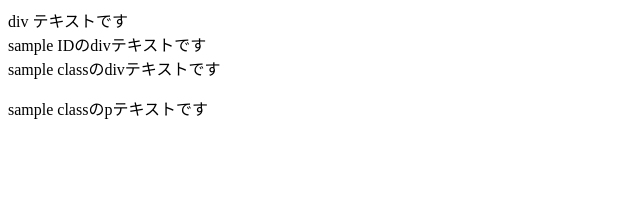
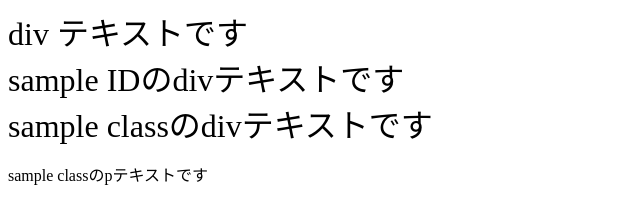
Before and after one commit to nokonoko1996/roadmap, a plain HTML site: page 2 - htmlCssDesign/pracJavaScript/11/index.html in a window 1280 px wide. Shown: the whole page, without its empty margins (0-640 px from the left). Drawn offline with Linux system fonts and the light colour scheme.

Commit message:
styleの追加

```diff
--- a/2 - htmlCssDesign/pracJavaScript/11/index.html
+++ b/2 - htmlCssDesign/pracJavaScript/11/index.html
@@ -3,6 +3,9 @@
 <head>
   <meta charset="UTF-8">
   <style>
+  div {
+    font-size: 32px;
+  }
   </style>
   <title>test</title>
 </head>
```
